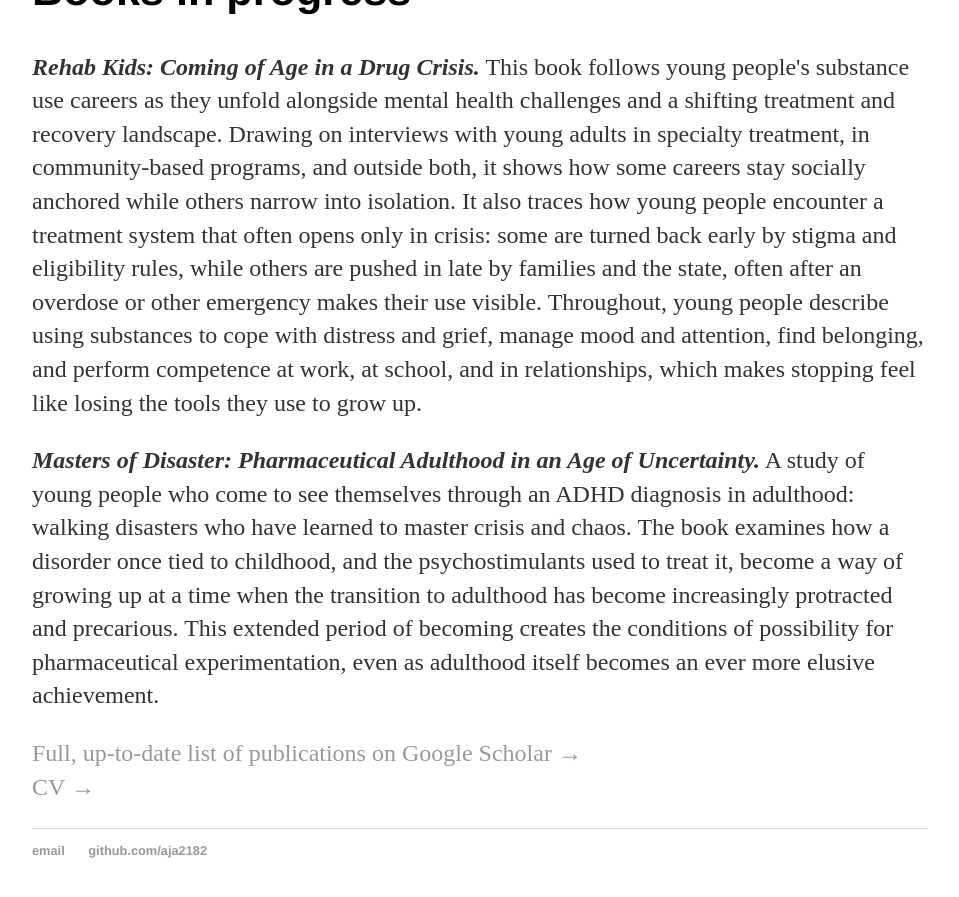
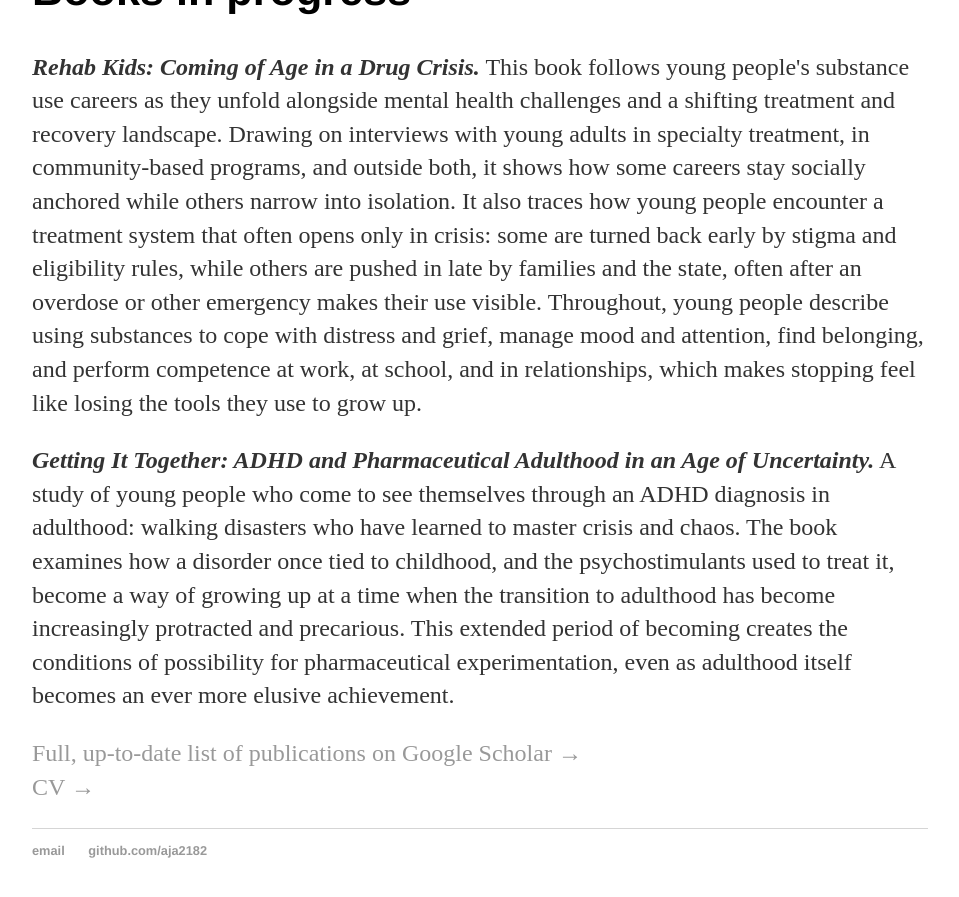
Before and after one commit to aja2182/aja2182.github.io, a Jekyll site: the page built from projects/index.html, in a window 1280 px wide and 900 px high, scrolled down 1960 px. Shown: the top 897 px of the window, without its empty margins (160-1119 px from the left). Built offline with Jekyll 4.4.1, drawn with Linux system fonts in a browser that asks for light colours.

Commit message:
Retitle second book to Getting It Together
Co-Authored-By: Claude Opus 5.5 <noreply@anthropic.com>
Claude-Session: https://claude.ai/code/session_01UBGUuVKp8RBC6Hia74W8jU

```diff
--- a/projects/index.html
+++ b/projects/index.html
@@ -32,7 +32,7 @@ description: Research by Josh Aleksanyan on young adults in substance use treatm
 
 <h2>Books in progress</h2>
 <p><b><i>Rehab Kids: Coming of Age in a Drug Crisis.</i></b> This book follows young people's substance use careers as they unfold alongside mental health challenges and a shifting treatment and recovery landscape. Drawing on interviews with young adults in specialty treatment, in community-based programs, and outside both, it shows how some careers stay socially anchored while others narrow into isolation. It also traces how young people encounter a treatment system that often opens only in crisis: some are turned back early by stigma and eligibility rules, while others are pushed in late by families and the state, often after an overdose or other emergency makes their use visible. Throughout, young people describe using substances to cope with distress and grief, manage mood and attention, find belonging, and perform competence at work, at school, and in relationships, which makes stopping feel like losing the tools they use to grow up.</p>
-<p><b><i>Masters of Disaster: Pharmaceutical Adulthood in an Age of Uncertainty.</i></b> A study of young people who come to see themselves through an ADHD diagnosis in adulthood: walking disasters who have learned to master crisis and chaos. The book examines how a disorder once tied to childhood, and the psychostimulants used to treat it, become a way of growing up at a time when the transition to adulthood has become increasingly protracted and precarious. This extended period of becoming creates the conditions of possibility for pharmaceutical experimentation, even as adulthood itself becomes an ever more elusive achievement.</p>
+<p><b><i>Getting It Together: ADHD and Pharmaceutical Adulthood in an Age of Uncertainty.</i></b> A study of young people who come to see themselves through an ADHD diagnosis in adulthood: walking disasters who have learned to master crisis and chaos. The book examines how a disorder once tied to childhood, and the psychostimulants used to treat it, become a way of growing up at a time when the transition to adulthood has become increasingly protracted and precarious. This extended period of becoming creates the conditions of possibility for pharmaceutical experimentation, even as adulthood itself becomes an ever more elusive achievement.</p>
 
 <p><a href="https://scholar.google.com/citations?user=VVDsjfIAAAAJ&amp;hl=en&amp;view_op=list_works&amp;sortby=pubdate">Full, up-to-date list of publications on Google Scholar &rarr;</a><br>
 <a href="/cv">CV &rarr;</a></p>
```
